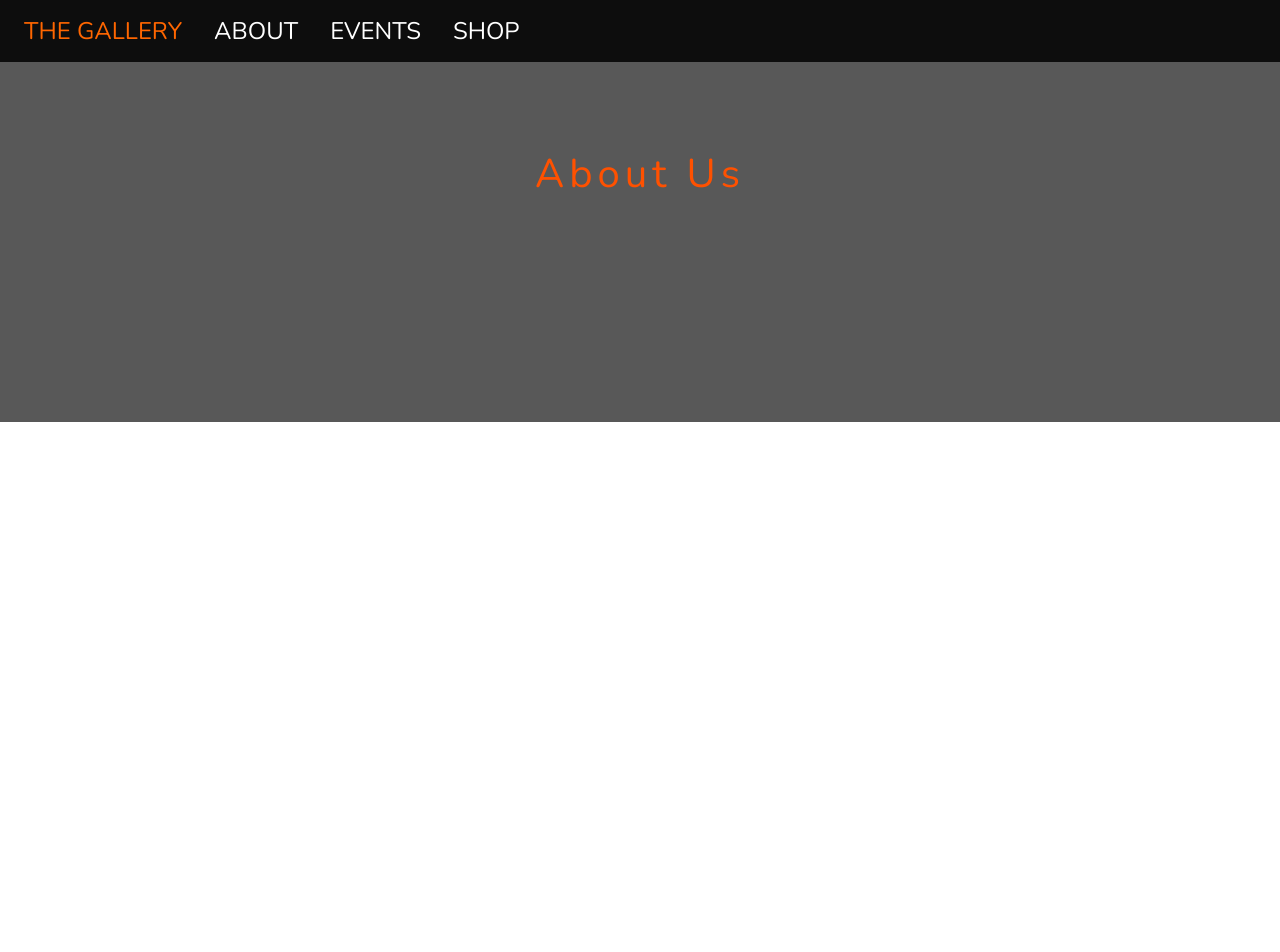
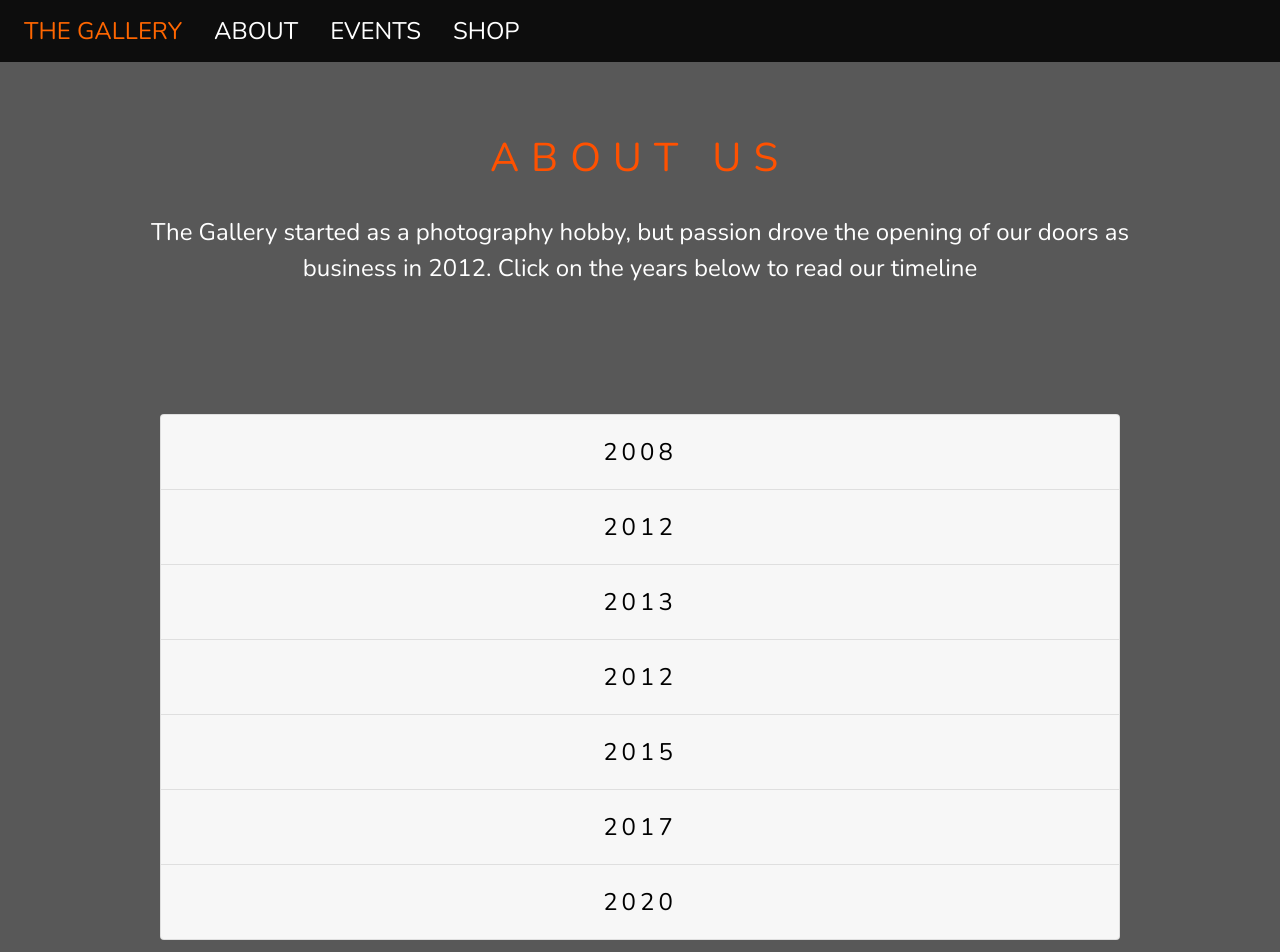
Before and after one commit to caleanunoah/boilerplate-gallery, a React (Create React App) app: page /about in a window 1280 px wide. Shown: the top 952 px of the page. Before the commit the page ends 800 px from the top, so only its background shows below. Built offline with nearby package versions, Linux system fonts and the light colour scheme.

Commit message:
added content to about

```diff
--- a/src/Components/AboutPage.js
+++ b/src/Components/AboutPage.js
@@ -3,10 +3,12 @@ import { Link} from 'react-router-dom';
 
 // custom components
 import Header from './Header';
+import Timeline from './Timeline';
 import Footer from './Footer';
 
 // style sheets
 import '../Styles/GalleryPage.css';
+import '../Styles/AboutPage.css'
 import '../Styles/Footer.css';
 
 
@@ -31,10 +33,13 @@ class AboutPage extends Component {
 
             <div className="page-content ">
 
-                {/* Title for Gallery */}
-                <h1 className="gallery-title">About Us</h1>
-
-
+                {/* Title  */}
+                <h1 className="event-subtitle">About us</h1>
+                <p className="gallery-text">
+                The Gallery started as a photography hobby, but passion drove the opening of our doors as business in 2012.
+                Click on the years below to read our timeline
+                </p>
+                <Timeline></Timeline>
 
             </div>
 
--- a/src/Components/EventsPage.js
+++ b/src/Components/EventsPage.js
@@ -39,12 +39,6 @@ const myEventsList = [
       }
 ]
 
-const ColoredDateCellWrapper = ({ children }) =>
-  React.cloneElement(React.Children.only(children), {
-    style: {
-      backgroundColor: 'red',
-    },
-  })
 
 class EventsPage extends Component {
 
--- /dev/null
+++ b/src/Components/Timeline.js
@@ -0,0 +1,89 @@
+import React from "react";
+import { Accordion,
+        Card,
+        Button
+    } from 'react-bootstrap';
+
+class Timeline extends React.Component  {
+
+    render(){
+
+        return(
+            <>
+            <Accordion>
+                <Card>
+                    <Card.Header>
+                    <Accordion.Toggle as={Button} variant="link" eventKey="0" className="timeline-btn">
+                        2008
+                    </Accordion.Toggle>
+                    </Card.Header>
+                    <Accordion.Collapse eventKey="0" >
+                    <Card.Body>Picked up photography as a hobby</Card.Body>
+                    </Accordion.Collapse>
+                </Card>
+                <Card>
+                    <Card.Header>
+                    <Accordion.Toggle as={Button} variant="link" eventKey="1"  className="timeline-btn">
+                        2012
+                    </Accordion.Toggle>
+                    </Card.Header>
+                    <Accordion.Collapse eventKey="1">
+                    <Card.Body>Started The Gallery business </Card.Body>
+                    </Accordion.Collapse>
+                </Card>
+                <Card>
+                    <Card.Header>
+                    <Accordion.Toggle as={Button} variant="link" eventKey="2"  className="timeline-btn">
+                        2013
+                    </Accordion.Toggle>
+                    </Card.Header>
+                    <Accordion.Collapse eventKey="2">
+                    <Card.Body>Made first million </Card.Body>
+                    </Accordion.Collapse>
+                </Card>
+                <Card>
+                    <Card.Header>
+                    <Accordion.Toggle as={Button} variant="link" eventKey="3"  className="timeline-btn">
+                        2012
+                    </Accordion.Toggle>
+                    </Card.Header>
+                    <Accordion.Collapse eventKey="3">
+                    <Card.Body>Held partnered event with National Geographic </Card.Body>
+                    </Accordion.Collapse>
+                </Card>
+                <Card>
+                    <Card.Header>
+                    <Accordion.Toggle as={Button} variant="link" eventKey="4"  className="timeline-btn">
+                        2015
+                    </Accordion.Toggle>
+                    </Card.Header>
+                    <Accordion.Collapse eventKey="4">
+                    <Card.Body>Opened second location on Broadway </Card.Body>
+                    </Accordion.Collapse>
+                </Card>
+                <Card>
+                    <Card.Header>
+                    <Accordion.Toggle as={Button} variant="link" eventKey="5"  className="timeline-btn">
+                        2017
+                    </Accordion.Toggle>
+                    </Card.Header>
+                    <Accordion.Collapse eventKey="5">
+                    <Card.Body>Released product line of professional cameras</Card.Body>
+                    </Accordion.Collapse>
+                </Card>
+                <Card>
+                    <Card.Header>
+                    <Accordion.Toggle as={Button} variant="link" eventKey="6"  className="timeline-btn">
+                        2020
+                    </Accordion.Toggle>
+                    </Card.Header>
+                    <Accordion.Collapse eventKey="6">
+                    <Card.Body>Launched website</Card.Body>
+                    </Accordion.Collapse>
+                </Card>
+            </Accordion>
+            </>
+        );
+    }
+
+} export default Timeline;
--- a/src/Styles/AboutPage.css
+++ b/src/Styles/AboutPage.css
@@ -0,0 +1,17 @@
+.accordion {
+    min-width: 75%;
+    text-align: center;
+}
+
+.timeline-btn{
+    font-size: 1.5rem;
+    letter-spacing: 0.25rem;
+    color: black;
+    text-decoration: none;
+    font-weight: 300;
+}
+.timeline-btn:hover{
+    color: black;
+    text-decoration: none;
+    font-weight: 600;
+}
```
Also changed, not shown: 1 other file (tests, documents, lock files or other folders).
